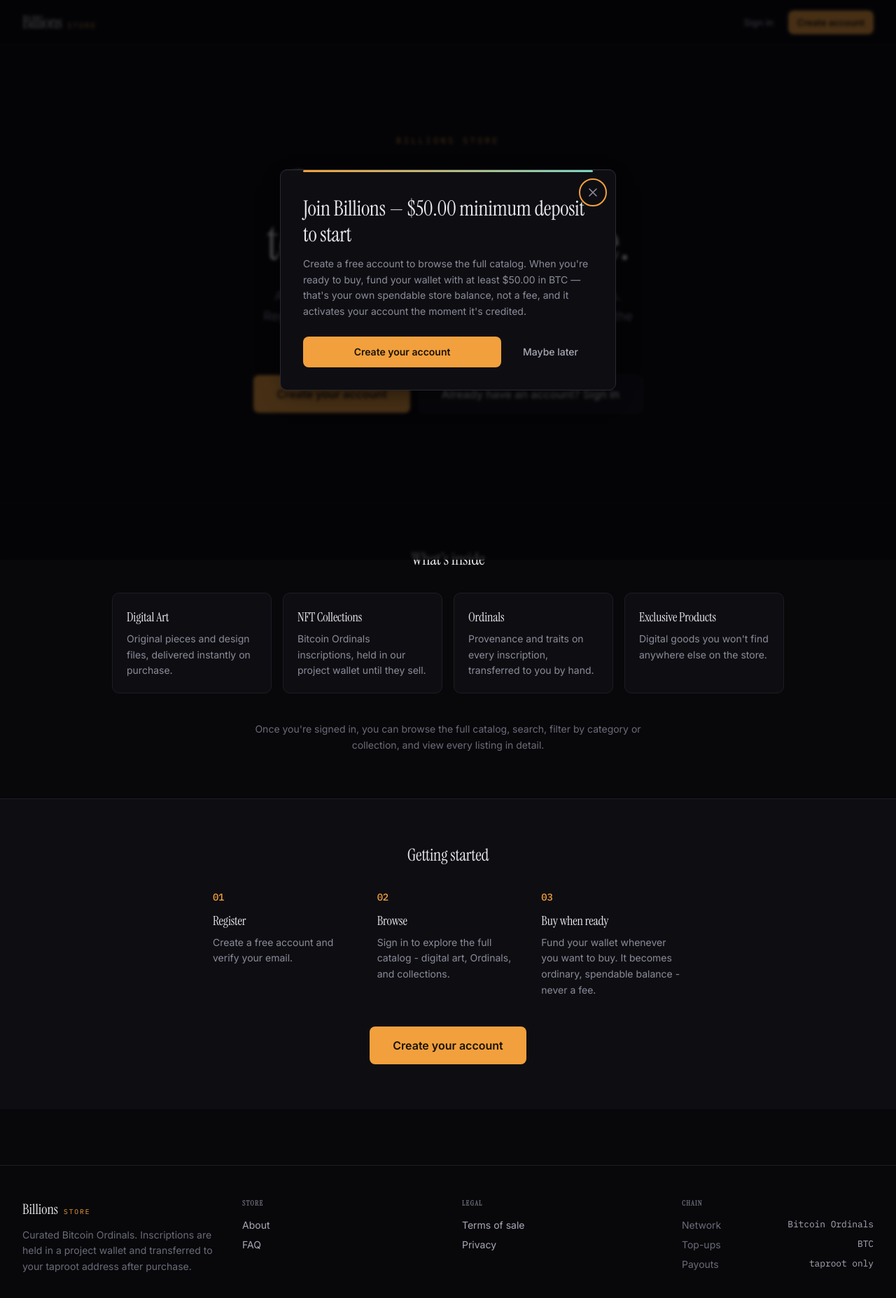
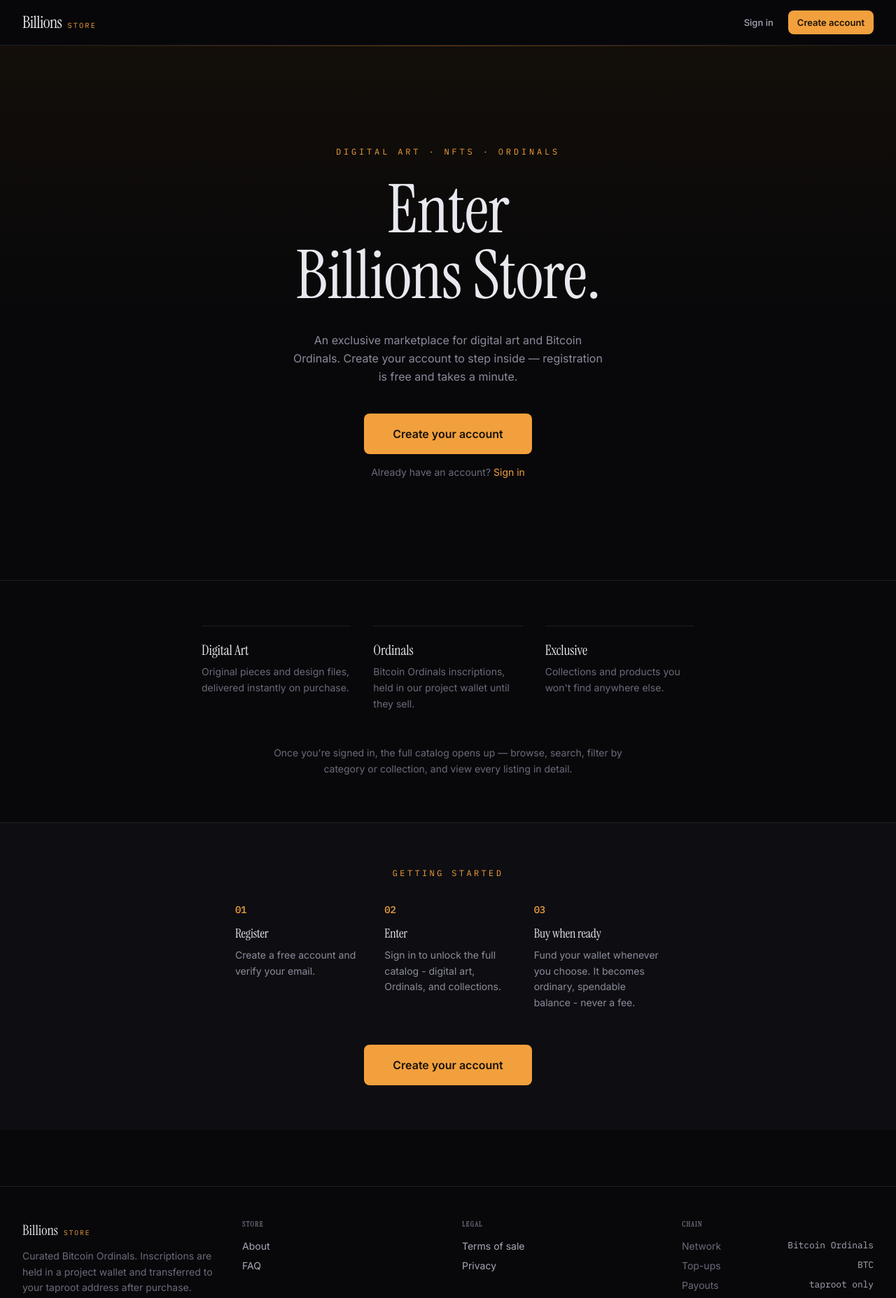
Before and after one commit to wedosellofficial-bit/bs, a PHP site: page / in a window 1280 px wide. Shown: the top 1855 px of the page at 70% size. Run offline with PHP 8.4, Linux system fonts and the light colour scheme.

Commit message:
Redesign guest gateway as a premium marketplace entry screen
Rewrite home-guest.php with a serif display headline, gold-accent CTA,
and plain-text value props/steps instead of card-style tiles, so the
zero-access gateway can't be mistaken for catalog browsing. Add a
shared password show/hide toggle to register.php and login.php, and
suppress the signup popup on / (redundant on a page that's already a
full registration pitch) while keeping it on /about, /news, /preorder.

Also fixes stale "browsing is open" copy on the register page left
over from the superseded open-catalog model.

```diff
--- a/app/views/layout/app.php
+++ b/app/views/layout/app.php
@@ -19,13 +19,16 @@ use App\Lib\View;
 $storeName = Config::string('app.name', 'Billions Store');
 
 // The signup popup is a nudge for guests on the handful of pages they
-// can actually reach (the registration landing page and public info
-// pages) - never for a signed-in visitor, and never on the auth pages
-// themselves (which render through layout/auth.php, not this layout,
-// but the exclusion is kept here too as a second line of defence) or
-// legal/support pages, per the brief.
+// can actually reach - never for a signed-in visitor, and never on the
+// auth pages themselves (which render through layout/auth.php, not this
+// layout, but the exclusion is kept here too as a second line of
+// defence) or legal/support pages, per the brief. `/` is excluded too:
+// that page (public/home-guest.php) is itself entirely a registration
+// pitch, so a popup repeating the same CTA on top of it has no upside -
+// it stays on /about, /news and /preorder, where it isn't competing
+// with an identical call to action already on screen.
 $signupPopupExcludedPaths = [
-    '/login', '/register', '/logout',
+    '/', '/login', '/register', '/logout',
     '/verify-email', '/verify-email/resend',
     '/forgot-password', '/reset-password', '/login/2fa',
     '/terms', '/privacy', '/faq', '/support',
--- a/app/views/public/home-guest.php
+++ b/app/views/public/home-guest.php
@@ -3,70 +3,79 @@
 declare(strict_types=1);
 
 /**
- * Registration-first landing page for anyone not signed in. Deliberately
- * carries no catalog data at all - no featured items, no collections, no
- * stats - since the whole point is that browsing the catalog itself
- * requires an account. See HomeController::index() and the catalog gate
- * in App\Lib\Router.
+ * The gateway. Anyone not signed in lands here instead of the real
+ * storefront home - no featured items, no collections, no stats, no
+ * catalog data of any kind. See HomeController::index() and the catalog
+ * gate in App\Lib\Router.
+ *
+ * Deliberately not styled like the catalog: no `.card` tiles (that
+ * component is what product/NFT cards use elsewhere, so reusing it here
+ * would echo catalog UI even with no real data inside it), no grid of
+ * "products", nothing that reads as a browsing surface. This is the
+ * entrance, not a preview of what's behind it.
  */
 
 use App\Lib\Fmt;
 ?>
 
-<section class="border-b border-ink-800">
-    <div class="mx-auto w-full max-w-5xl px-4 py-24 text-center sm:px-6 lg:px-8 lg:py-32">
-        <p class="font-mono text-xs uppercase tracking-[0.28em] text-ember-500">Billions Store</p>
+<section class="relative overflow-hidden border-b border-ink-800">
+    <?php // A quiet radial glow behind the headline - depth without a photo, a video, or catalog art. ?>
+    <div class="pointer-events-none absolute inset-0 bg-gradient-to-b from-ember-900/20 via-transparent to-transparent"></div>
+    <div class="pointer-events-none absolute inset-x-0 top-0 h-px bg-gradient-to-r from-transparent via-ember-700/60 to-transparent"></div>
 
-        <h1 class="mx-auto mt-6 max-w-3xl font-display text-5xl leading-[1.05] text-ink-100 sm:text-6xl lg:text-7xl">
-            Create your account<br class="hidden sm:block">
-            to enter Billions Store.
+    <div class="relative mx-auto w-full max-w-3xl px-4 py-28 text-center sm:px-6 lg:px-8 lg:py-36">
+        <p class="font-mono text-xs uppercase tracking-[0.32em] text-ember-500">
+            Digital Art &middot; NFTs &middot; Ordinals
+        </p>
+
+        <h1 class="mx-auto mt-7 max-w-2xl font-display text-6xl leading-[0.98] text-ink-100 sm:text-7xl lg:text-8xl">
+            Enter<br>Billions Store.
         </h1>
 
-        <p class="mx-auto mt-6 max-w-xl text-lg leading-relaxed text-ink-400">
-            A premium marketplace for digital art and Bitcoin Ordinals. Registration is free and
-            takes a minute &mdash; it's what unlocks the catalog, not a payment.
+        <p class="mx-auto mt-8 max-w-md text-base leading-relaxed text-ink-400">
+            An exclusive marketplace for digital art and Bitcoin Ordinals. Create your account to
+            step inside &mdash; registration is free and takes a minute.
         </p>
 
-        <div class="mt-10 flex flex-wrap items-center justify-center gap-3">
-            <a href="/register" class="btn btn-primary px-8 py-3.5 text-base">Create your account</a>
-            <a href="/login" class="btn btn-secondary px-8 py-3.5 text-base">Already have an account? Sign in</a>
+        <div class="mt-10 flex flex-col items-center gap-4">
+            <a href="/register" class="btn btn-primary px-10 py-4 text-base">Create your account</a>
+            <a href="/login" class="text-sm text-ink-500 transition-colors hover:text-ink-200">
+                Already have an account? <span class="text-ember-500">Sign in</span>
+            </a>
         </div>
     </div>
 </section>
 
-<section class="mx-auto w-full max-w-5xl px-4 py-16 sm:px-6 lg:px-8">
-    <h2 class="text-center font-display text-2xl text-ink-100">What's inside</h2>
-
-    <div class="mt-8 grid gap-4 sm:grid-cols-2 lg:grid-cols-4">
+<section class="mx-auto w-full max-w-3xl px-4 py-16 sm:px-6 lg:px-8">
+    <div class="grid gap-8 sm:grid-cols-3">
         <?php foreach ([
             ['Digital Art', 'Original pieces and design files, delivered instantly on purchase.'],
-            ['NFT Collections', 'Bitcoin Ordinals inscriptions, held in our project wallet until they sell.'],
-            ['Ordinals', 'Provenance and traits on every inscription, transferred to you by hand.'],
-            ['Exclusive Products', "Digital goods you won't find anywhere else on the store."],
+            ['Ordinals', 'Bitcoin Ordinals inscriptions, held in our project wallet until they sell.'],
+            ['Exclusive', "Collections and products you won't find anywhere else."],
         ] as [$heading, $body]): ?>
-            <div class="card p-5">
-                <h3 class="font-display text-lg text-ink-100"><?= Fmt::e($heading) ?></h3>
-                <p class="mt-1.5 text-sm leading-relaxed text-ink-400"><?= Fmt::e($body) ?></p>
+            <div class="border-t border-ink-800 pt-5 text-center sm:text-left">
+                <h2 class="font-display text-xl text-ink-100"><?= Fmt::e($heading) ?></h2>
+                <p class="mt-1.5 text-sm leading-relaxed text-ink-500"><?= Fmt::e($body) ?></p>
             </div>
         <?php endforeach; ?>
     </div>
 
-    <p class="mx-auto mt-10 max-w-xl text-center text-sm leading-relaxed text-ink-500">
-        Once you're signed in, you can browse the full catalog, search, filter by category or
-        collection, and view every listing in detail.
+    <p class="mx-auto mt-12 max-w-lg text-center text-sm leading-relaxed text-ink-500">
+        Once you're signed in, the full catalog opens up &mdash; browse, search, filter by category
+        or collection, and view every listing in detail.
     </p>
 </section>
 
 <section class="border-t border-ink-800 bg-ink-900">
-    <div class="mx-auto w-full max-w-3xl px-4 py-16 text-center sm:px-6 lg:px-8">
-        <h2 class="font-display text-2xl text-ink-100">Getting started</h2>
+    <div class="mx-auto w-full max-w-2xl px-4 py-16 text-center sm:px-6 lg:px-8">
+        <p class="font-mono text-xs uppercase tracking-[0.28em] text-ember-500">Getting started</p>
 
-        <ol class="mx-auto mt-8 grid max-w-2xl gap-8 text-left sm:grid-cols-3">
+        <ol class="mx-auto mt-8 grid gap-8 text-left sm:grid-cols-3">
             <?php
             $steps = [
                 ['Register', 'Create a free account and verify your email.'],
-                ['Browse', 'Sign in to explore the full catalog - digital art, Ordinals, and collections.'],
-                ['Buy when ready', 'Fund your wallet whenever you want to buy. It becomes ordinary, spendable balance - never a fee.'],
+                ['Enter', 'Sign in to unlock the full catalog - digital art, Ordinals, and collections.'],
+                ['Buy when ready', 'Fund your wallet whenever you choose. It becomes ordinary, spendable balance - never a fee.'],
             ];
             foreach ($steps as $index => [$heading, $body]):
                 ?>
@@ -78,6 +87,6 @@ use App\Lib\Fmt;
             <?php endforeach; ?>
         </ol>
 
-        <a href="/register" class="btn btn-primary mt-10 px-8 py-3.5 text-base">Create your account</a>
+        <a href="/register" class="btn btn-primary mt-12 px-10 py-4 text-base">Create your account</a>
     </div>
 </section>
--- a/assets/js/app.js
+++ b/assets/js/app.js
@@ -649,6 +649,30 @@
   });
 
   /* ==================================================================
+     Password visibility toggle (login, register)
+
+     Flips the input's type between password/text. Purely presentational -
+     it changes nothing about what gets submitted, hashed, or validated.
+     ================================================================== */
+
+  document.addEventListener('click', (event) => {
+    const button = event.target.closest('[data-toggle-password]');
+    if (!button) return;
+
+    const targetId = button.getAttribute('data-toggle-password');
+    const input = targetId ? document.getElementById(targetId) : null;
+    if (!input) return;
+
+    const nowVisible = input.type === 'password';
+    input.type = nowVisible ? 'text' : 'password';
+
+    button.setAttribute('aria-pressed', String(nowVisible));
+    button.setAttribute('aria-label', nowVisible ? 'Hide password' : 'Show password');
+    button.querySelector('[data-toggle-password-icon-shown]')?.classList.toggle('hidden', nowVisible);
+    button.querySelector('[data-toggle-password-icon-hidden]')?.classList.toggle('hidden', !nowVisible);
+  });
+
+  /* ==================================================================
      Guest signup popup
 
      Fires once per session on whichever comes first: scrolling past
```
Also changed, not shown: app/views/auth/login.php (+6 -2 lines), app/views/auth/register.php (+10 -6 lines), app/views/partials/password-toggle.php (added, +30 -0 lines), assets/css/app.css.
